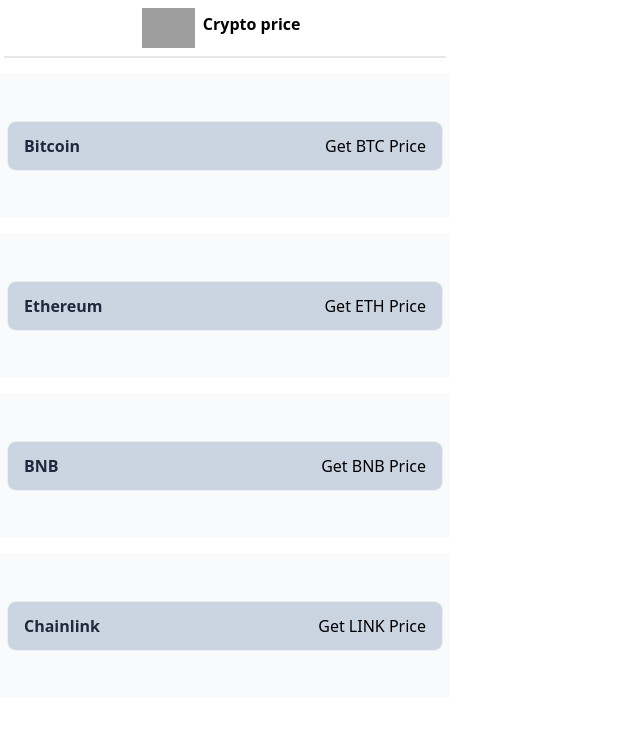
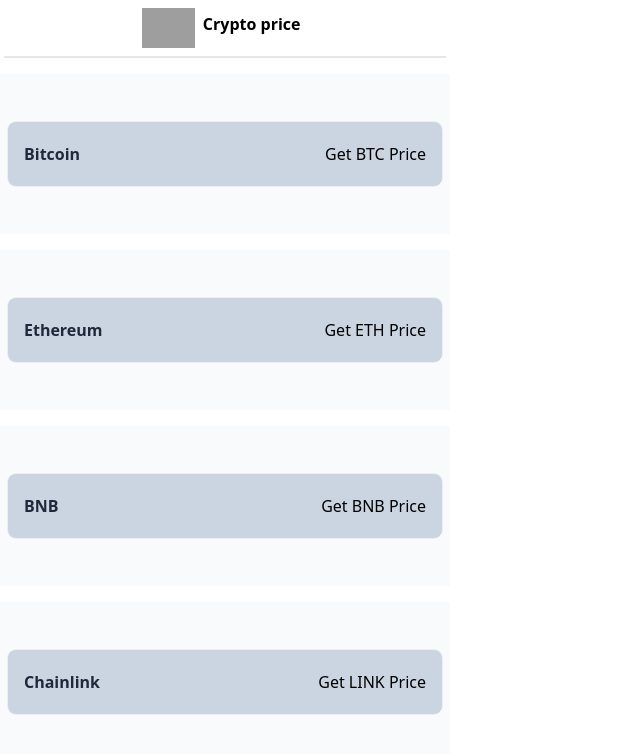
Before and after one commit to Ekaanth/Chrome-extension-crypto-price, a React (Create React App) app: page / in a window 1280 px wide. Shown: the top 754 px of the page, without its empty margins (0-640 px from the left). Built offline with nearby package versions, Linux system fonts and the light colour scheme; grey boxes are pictures that could not be loaded.

Commit message:
Minor fix

```diff
--- a/src/components/coin.js
+++ b/src/components/coin.js
@@ -25,7 +25,7 @@
     <div>
       <div class=" bg-gray-50 flex flex-col justify-center relative overflow-hidden sm:py-12">
         <div class="px-2">
-          <div class="relative px-4 py-4 bg-slate-300 ring-1 ring-gray-900/5 rounded-lg leading-none ">
+          <div class="relative px-4 py-6 bg-slate-300 ring-1 ring-gray-900/5 rounded-lg leading-none ">
             {!tokenDetails ? (
               !isLoading ? (
                 <div class="flex flex-start justify-between">
@@ -39,7 +39,7 @@
                   </div>
                 </div>
               ) : (
-                <div class="relative py-4">
+                <div class="relative py-2">
                   <div class="spin"></div>
                 </div>
               )
```
